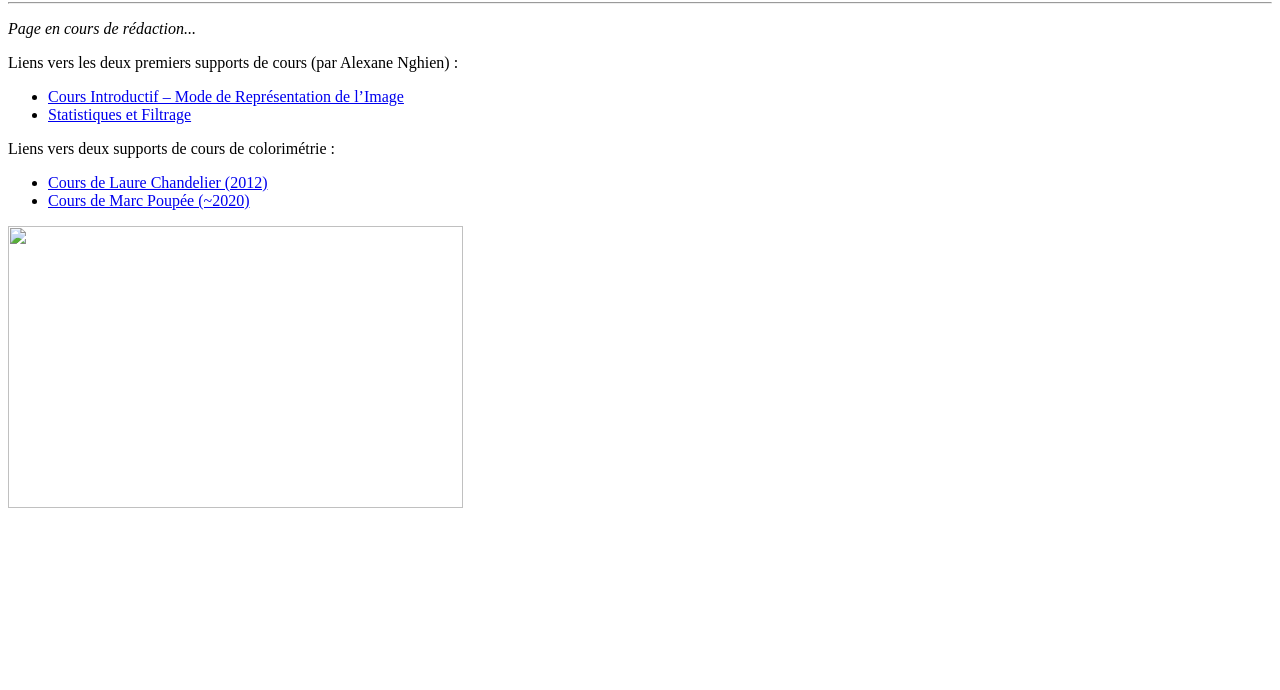
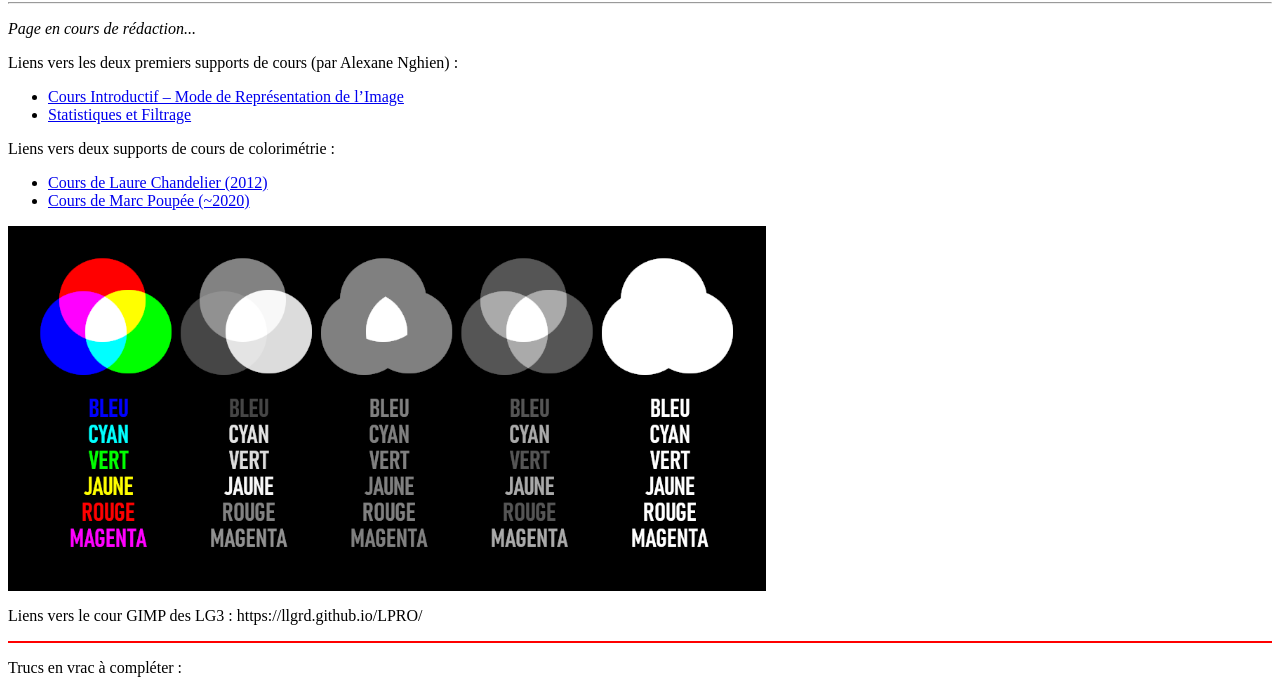
Before and after one commit to LLGRD/LPRO, a plain HTML site: page 2025/index.html in a window 1280 px wide. Shown: the part 88-778 px from the top of the page. Drawn offline with Linux system fonts and the light colour scheme.

Commit message:
Update index.html

```diff
--- a/2025/index.html
+++ b/2025/index.html
@@ -32,7 +32,7 @@
       </ul>
     </p>
     <p>
-      <img width="60%" src="color_1.png">
+      <img width="60%" src="colors_1.png">
     </p>
     <p>
       Liens vers le cour GIMP des LG3 :
```
